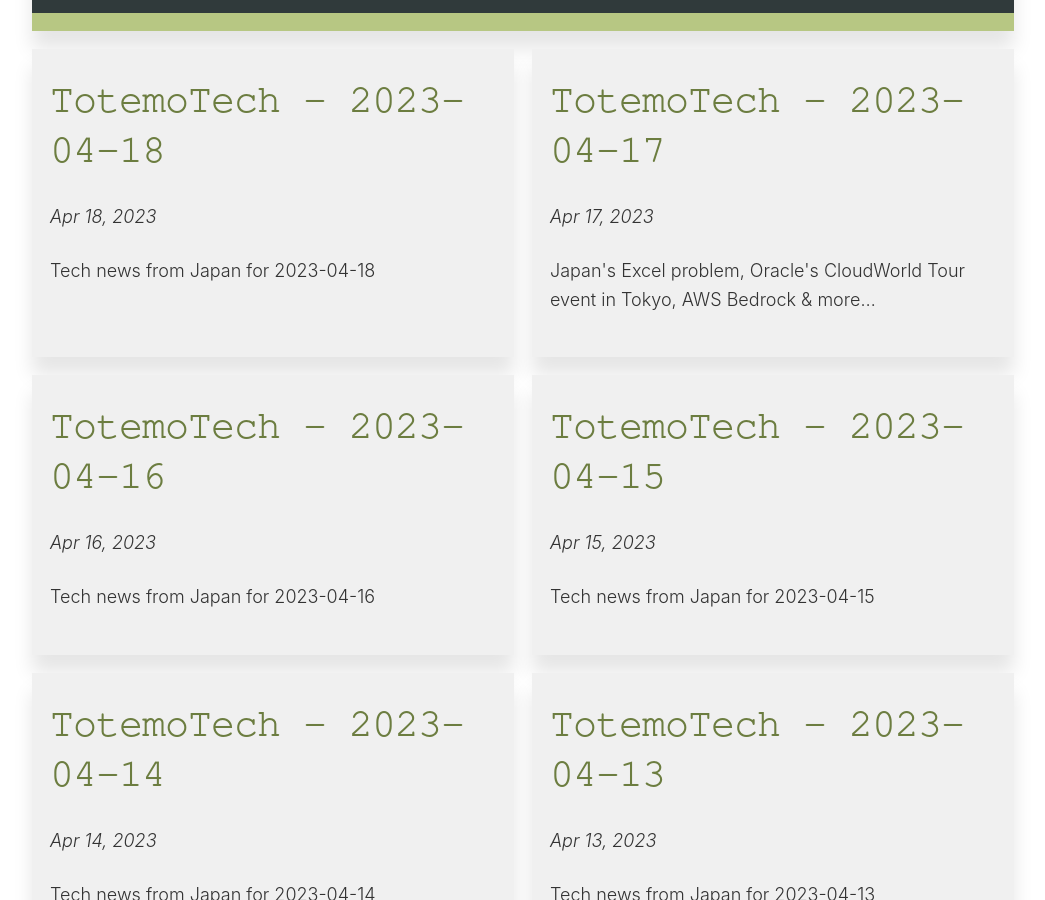
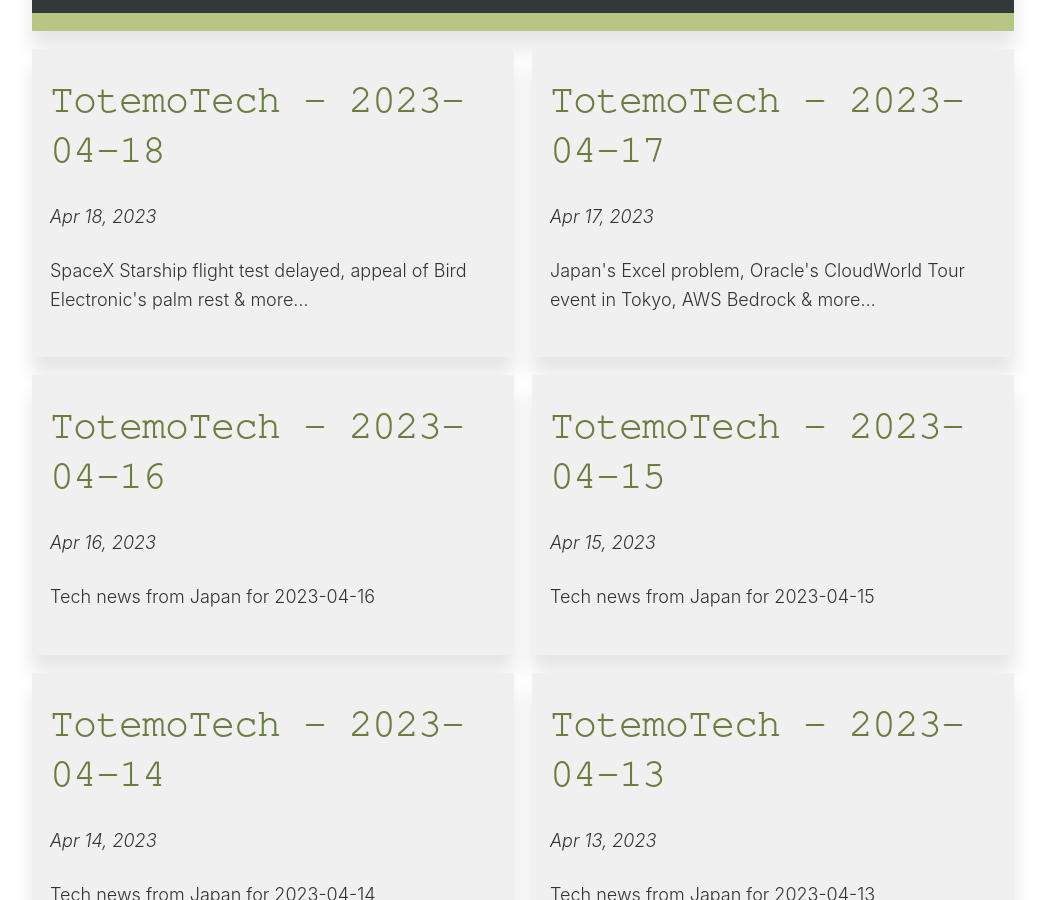
Before and after one commit to tagawa/TotemoTech, a Jekyll site: the page built from docs/index.html, in a window 1280 px wide and 900 px high, scrolled down 823 px. Shown: the whole window, without its empty margins (117-1162 px from the left). Built offline with Jekyll 4.4.1, drawn with Linux system fonts in a browser that asks for light colours; comment, search, counter and statistics services are not loaded.

Commit message:
Updated summary

```diff
--- a/docs/_posts/2023-04-18-news.md
+++ b/docs/_posts/2023-04-18-news.md
@@ -3,7 +3,7 @@
 title: "TotemoTech - 2023-04-18"
 date: 2023-04-18 08:08:44 +0900
 file: https://archive.org/download/totemotech/totemotech_2023-04-18.mp3
-summary: "Tech news from Japan for 2023-04-18"
+summary: "SpaceX Starship flight test delayed, appeal of Bird Electronic's palm rest & more…"
 description: "English tech news from Japan for April 18th, 2023."
 duration: "91"
 length: "01:31"
```
